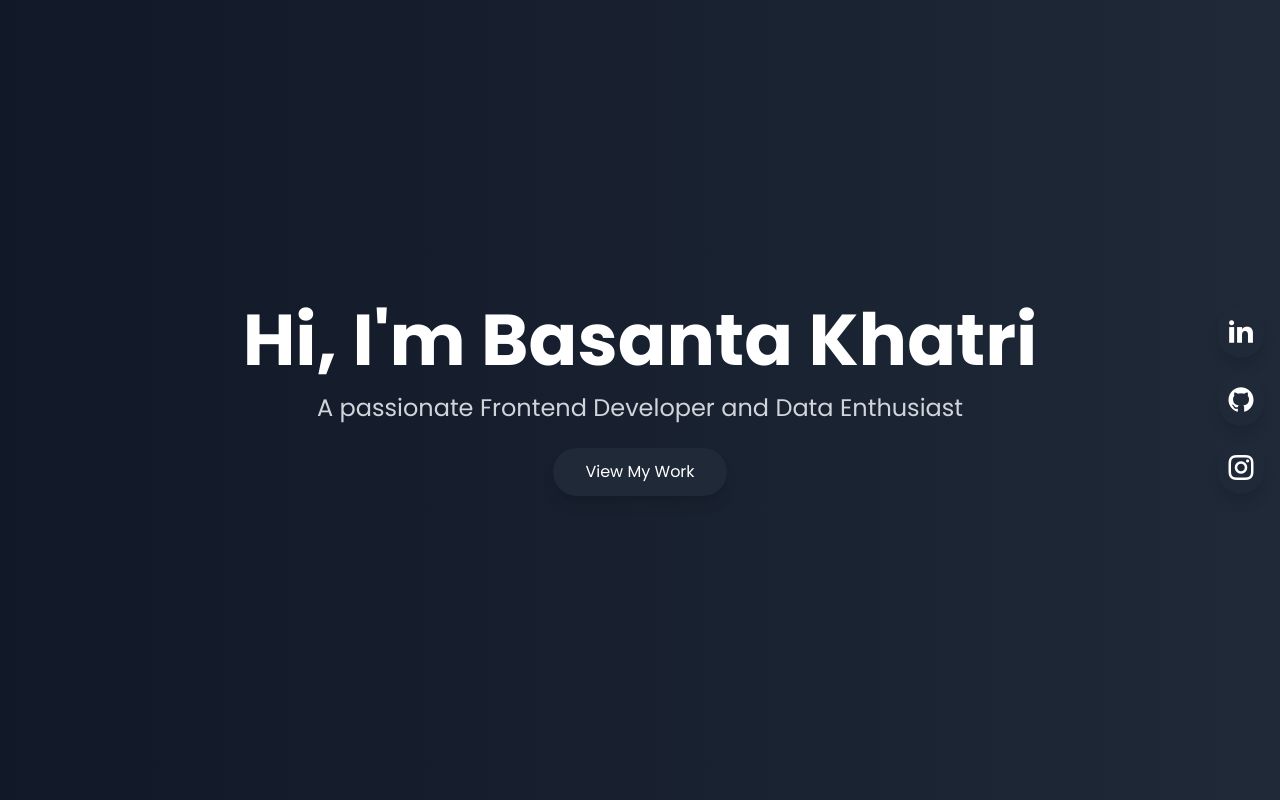
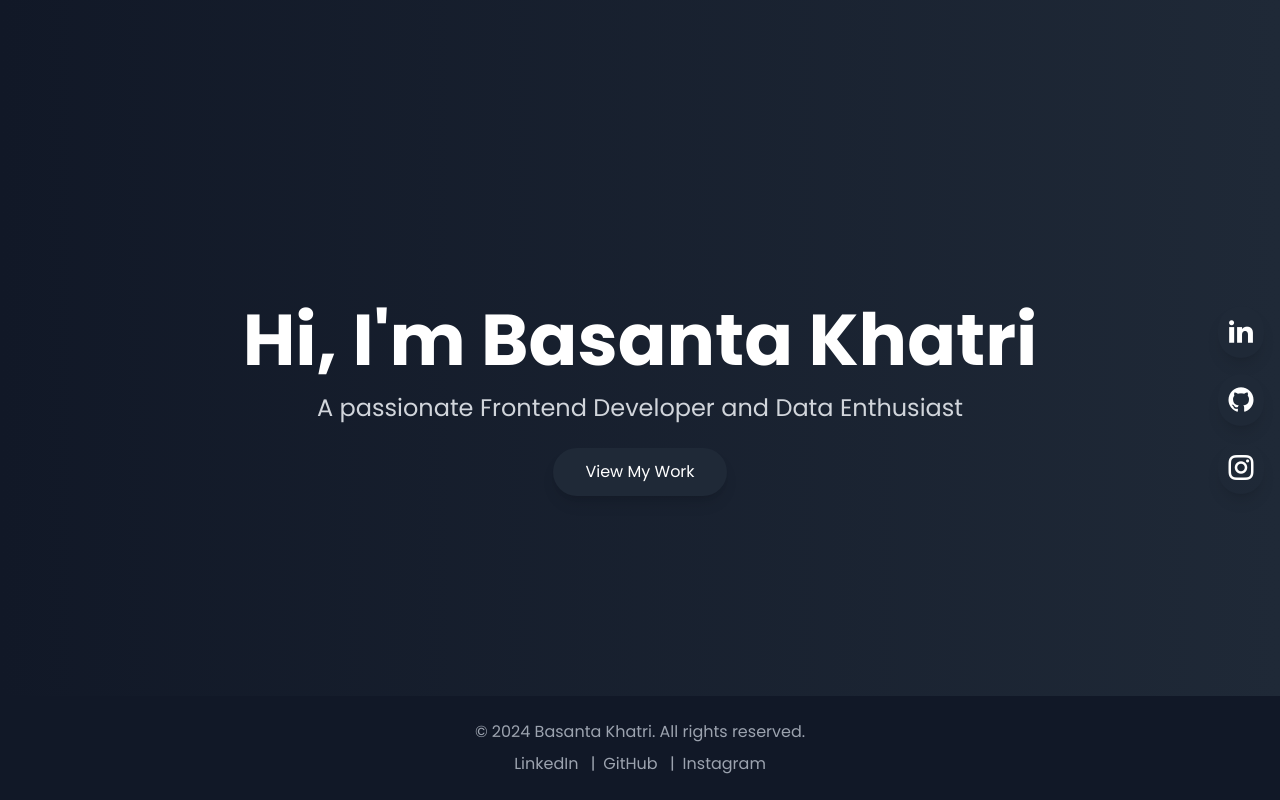
Before and after one commit to Basanta-khatri-0311/personal-portfolio, a React (Vite) app in the folder my-portfolio/: page / in a window 1280 px wide. Built offline with nearby package versions, Linux system fonts and the light colour scheme.

Commit message:
arranged the parts and cretated a footer

```diff
--- a/my-portfolio/src/App.jsx
+++ b/my-portfolio/src/App.jsx
@@ -4,7 +4,7 @@ import SocialLinks from "./components/SocialLinks"
 // import About from "./components/About"
 // import Projects from "./components/Projects"
 // import Contact from "./components/Contact"
-// import Footer from "./components/Footer"
+import Footer from "./components/Footer"
 
 function App() {
 
@@ -12,6 +12,7 @@ function App() {
     <div>
       <Hero/>
       <SocialLinks/>
+      <Footer/>
     </div>
   )
 }
--- a/my-portfolio/src/components/Footer.jsx
+++ b/my-portfolio/src/components/Footer.jsx
@@ -0,0 +1,43 @@
+import React from "react";
+
+const Footer = () => {
+  return (
+    <footer className=" absolute bottom-0 w-screen bg-gray-900 text-gray-400 py-6 ">
+      <div className="container mx-auto text-center">
+        <p className="mb-2">
+          © {new Date().getFullYear()} Basanta Khatri. All rights reserved.
+        </p>
+        <p>
+          <a
+            href="https://www.linkedin.com/in/basanta-khatri/"
+            target="_blank"
+            rel="noopener noreferrer"
+            className="hover:text-white transition duration-300 mx-2"
+          >
+            LinkedIn
+          </a>{" "}
+          |
+          <a
+            href="https://github.com/Basanta-khatri-0311"
+            target="_blank"
+            rel="noopener noreferrer"
+            className="hover:text-white transition duration-300 mx-2"
+          >
+            GitHub
+          </a>{" "}
+          |
+          <a
+            href="https://www.instagram.com/basant_khatri__11/"
+            target="_blank"
+            rel="noopener noreferrer"
+            className="hover:text-white transition duration-300 mx-2"
+          >
+            Instagram
+          </a>
+        </p>
+      </div>
+    </footer>
+  );
+};
+
+export default Footer;
--- a/my-portfolio/src/components/Hero.jsx
+++ b/my-portfolio/src/components/Hero.jsx
@@ -1,5 +1,4 @@
 import React from "react";
-import SocialLinks from "./SocialLinks";
 
 
 const Hero = () => {
--- a/my-portfolio/src/components/SocialLinks.jsx
+++ b/my-portfolio/src/components/SocialLinks.jsx
@@ -2,7 +2,7 @@ import React from "react";
 
 const Links = () => {
   return (
-    <section className="fixed top-1/2 right-4 transform -translate-y-1/2 flex flex-col space-y-4">
+    <section className="hidden fixed top-1/2 right-4 transform -translate-y-1/2 sm:flex flex-col space-y-4 ">
       <a
         href="https://www.linkedin.com/in/basanta-khatri/"
         target="_blank"
```
